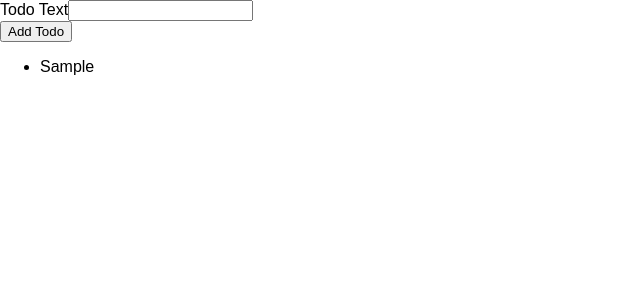
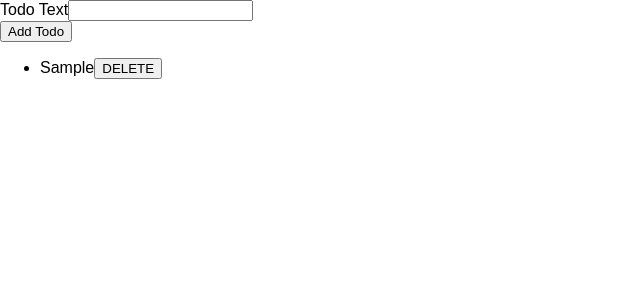
Before and after one commit to Mustafa-Hayati/simple-todolist-with-react-and-typescript, a React (Create React App) app: page / in a window 1280 px wide. Both pictures are taken after typing "Sample" into the empty fields and a click on the button "Add Todo". Shown: the top 300 px of the page, without its empty margins (0-640 px from the left). Built offline with nearby package versions, Linux system fonts and the light colour scheme.

Commit message:
Add adding and deleting functionality to todos.

```diff
--- a/src/App.tsx
+++ b/src/App.tsx
@@ -7,13 +7,23 @@ const App: React.FC = () => {
   const [todos, setTodos] = useState<Todo[]>([]);
 
   const todoAddHandler = (text: string) => {
-    setTodos([...todos, { id: Math.random().toString(), text }]);
+    // setTodos([...todos, { id: Math.random().toString(), text }]);
+    setTodos(prevTodos => [
+      ...prevTodos,
+      { id: Math.random().toString(), text },
+    ]);
+  };
+
+  const todoDeleteHandler = (id: string): void => {
+    setTodos(prevTodos => {
+      return prevTodos.filter(todo => todo.id !== id);
+    });
   };
 
   return (
     <div className="App">
       <NewTodo onAddTodo={todoAddHandler} />
-      <TodoList items={todos} />
+      <TodoList items={todos} onDeleteTodo={todoDeleteHandler} />
     </div>
   );
 };
--- a/src/components/NewTodo.tsx
+++ b/src/components/NewTodo.tsx
@@ -20,7 +20,12 @@ const NewTodo: React.FC<NewTodoProps> = props => {
     <form onSubmit={todoSumitHandler}>
       <div>
         <label htmlFor="todo-text">Todo Text</label>
-        <input type="text" id="todo-text" ref={textInputRef} />
+        <input
+          autoFocus
+          type="text"
+          id="todo-text"
+          ref={textInputRef}
+        />
       </div>
       <button type="submit">Add Todo</button>
     </form>
--- a/src/components/TodoList.tsx
+++ b/src/components/TodoList.tsx
@@ -1,14 +1,23 @@
 import React from "react";
+import { Todo } from "./../todo.model";
 
 interface TodoListProps {
-  items: { id: string; text: string }[];
+  items: Todo[];
+  onDeleteTodo: (id: string) => void;
 }
 
 const TodoList: React.FC<TodoListProps> = props => {
   return (
     <ul>
       {props.items.map(({ id, text }) => {
-        return <li key={id}>{text}</li>;
+        return (
+          <li key={id}>
+            <span>{text}</span>
+            <button onClick={props.onDeleteTodo.bind(null, id)}>
+              DELETE
+            </button>
+          </li>
+        );
       })}
     </ul>
   );
```
